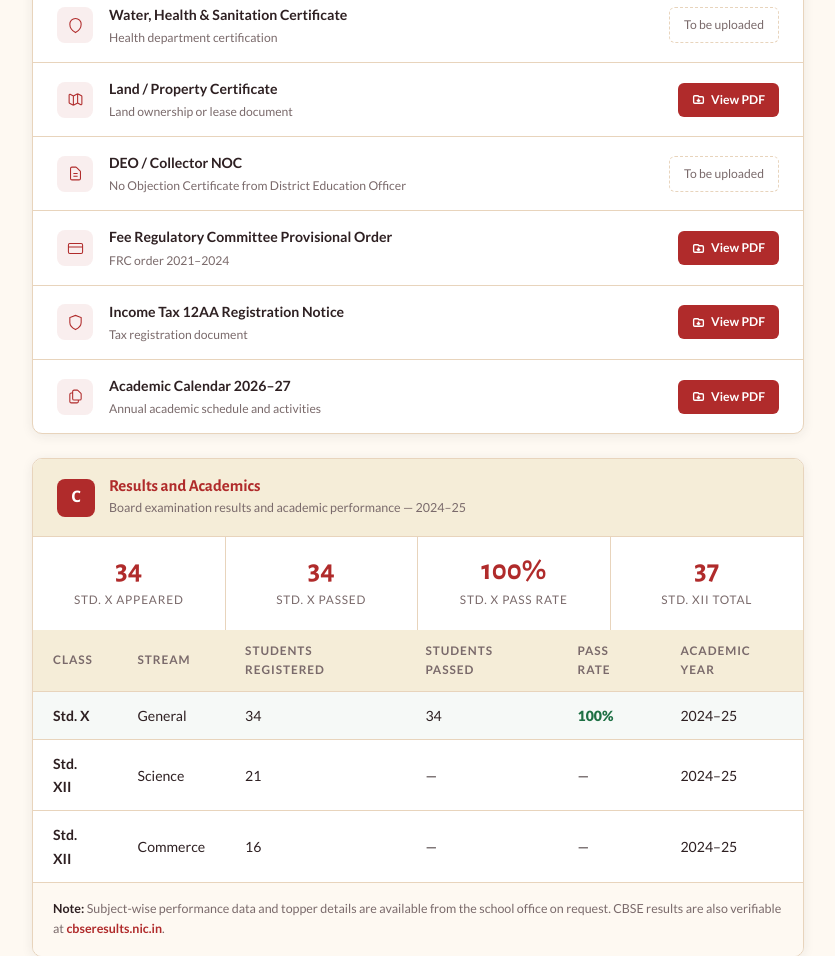
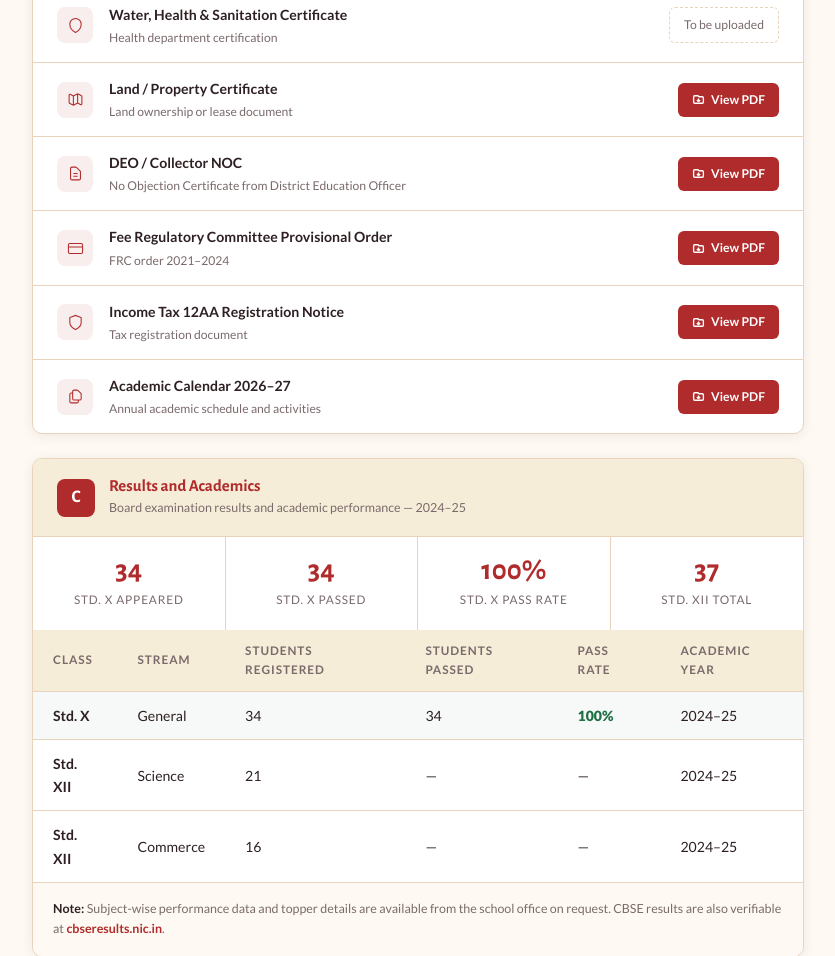
Before and after one commit to soham24/agratha-academy, a plain HTML site: page mandatory-public-disclosure.html in a window 1280 px wide. Shown: the part 1836-2792 px from the top of the page, without its empty margins (352-1187 px from the left). Drawn offline with nearby package versions, Linux system fonts and the light colour scheme.

Commit message:
Add NOC certificate to disclosure page
Co-Authored-By: Claude Sonnet 4.6 <noreply@anthropic.com>

```diff
--- a/mandatory-public-disclosure.html
+++ b/mandatory-public-disclosure.html
@@ -775,7 +775,10 @@
                 <strong>DEO / Collector NOC</strong>
                 <span>No Objection Certificate from District Education Officer</span>
               </div>
-              <span class="doc-na">To be uploaded</span>
+              <a class="doc-btn" href="assets/docs/NOC_Optimized.pdf" target="_blank" rel="noopener">
+                <svg viewBox="0 0 24 24"><path d="M12 10v6m0 0l-3-3m3 3l3-3M3 17V7a2 2 0 012-2h6l2 2h6a2 2 0 012 2v8a2 2 0 01-2 2H5a2 2 0 01-2-2z"/></svg>
+                View PDF
+              </a>
             </div>
 
             <div class="doc-row">
```
Also changed, not shown: 1 other file.
